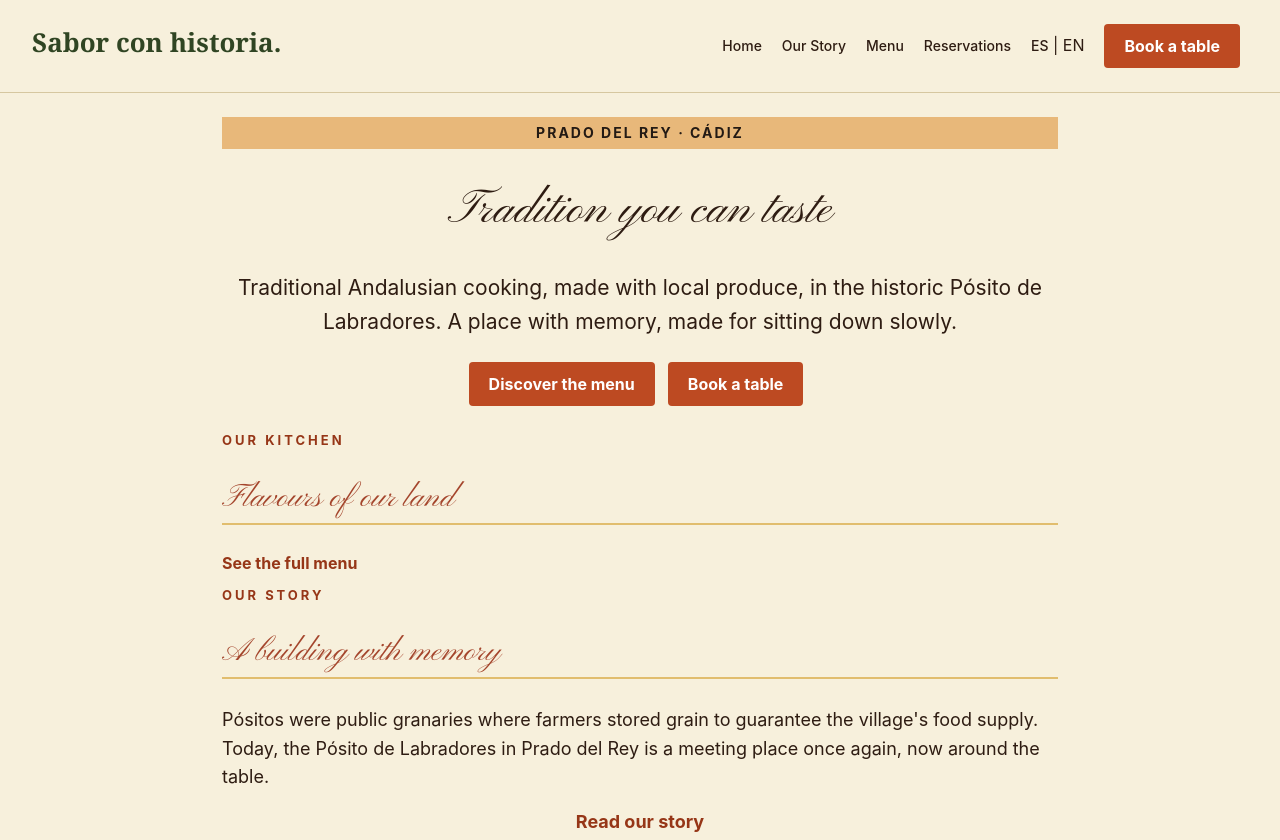
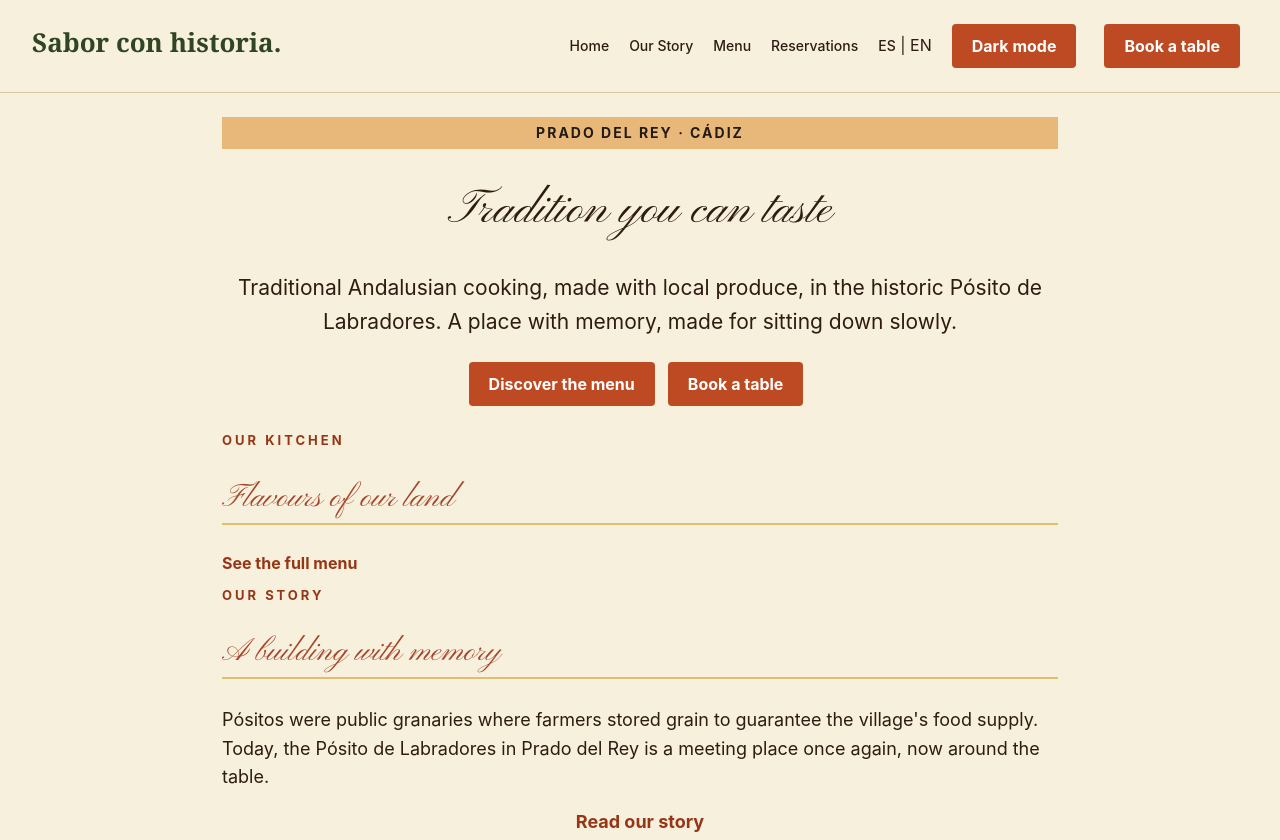
Before and after one commit to dacop1/Proyecto-dise-o-web, a plain HTML site: page Fase6/index-en.html in a window 1280 px wide. Shown: the top 840 px of the page. Drawn offline with Linux system fonts and the light colour scheme.

Commit message:
add button to change dark   mode

```diff
--- a/Fase6/index-en.html
+++ b/Fase6/index-en.html
@@ -46,6 +46,7 @@
                 <li><a href="carta-en.html">Menu</a></li>
                 <li><a>Reservations</a></li>
                 <li><a href="index.html">ES</a> | EN</li>
+                <li><button onclick="cambiarTema(this)">Dark mode</button></li>
                 <li><button>Book a table</button></li>
             </ul>
         </nav>
@@ -135,5 +136,19 @@
         <hr>
         <p style="font-size: 14px;">&copy; 2026 Sabor con historia. All rights reserved.</p>
     </footer>
+
+    <script>
+        // Activa o desactiva la hoja alternativa "Tema oscuro"
+        function cambiarTema(boton) {
+            var hoja = document.querySelector('link[title="Tema oscuro"]');
+            if (boton.textContent === "Dark mode") {
+                hoja.disabled = false;
+                boton.textContent = "Light mode";
+            } else {
+                hoja.disabled = true;
+                boton.textContent = "Dark mode";
+            }
+        }
+    </script>
 </body>
 </html>
```
Also changed, not shown: Fase6/index.html (+15 -0 lines).
